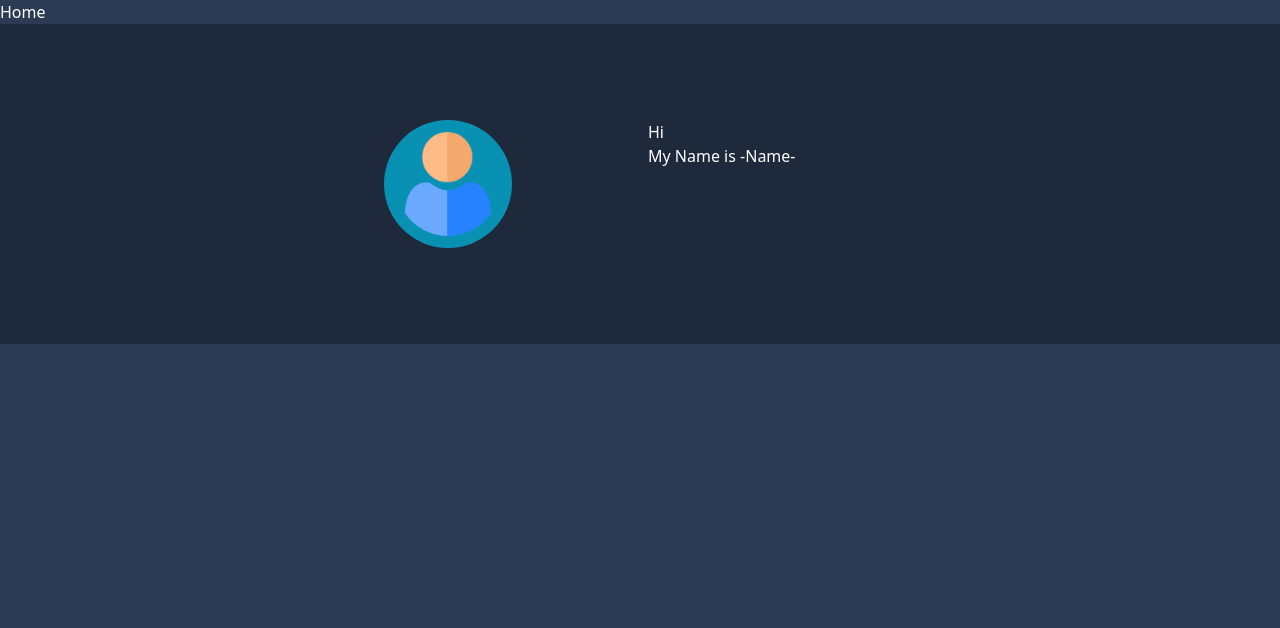
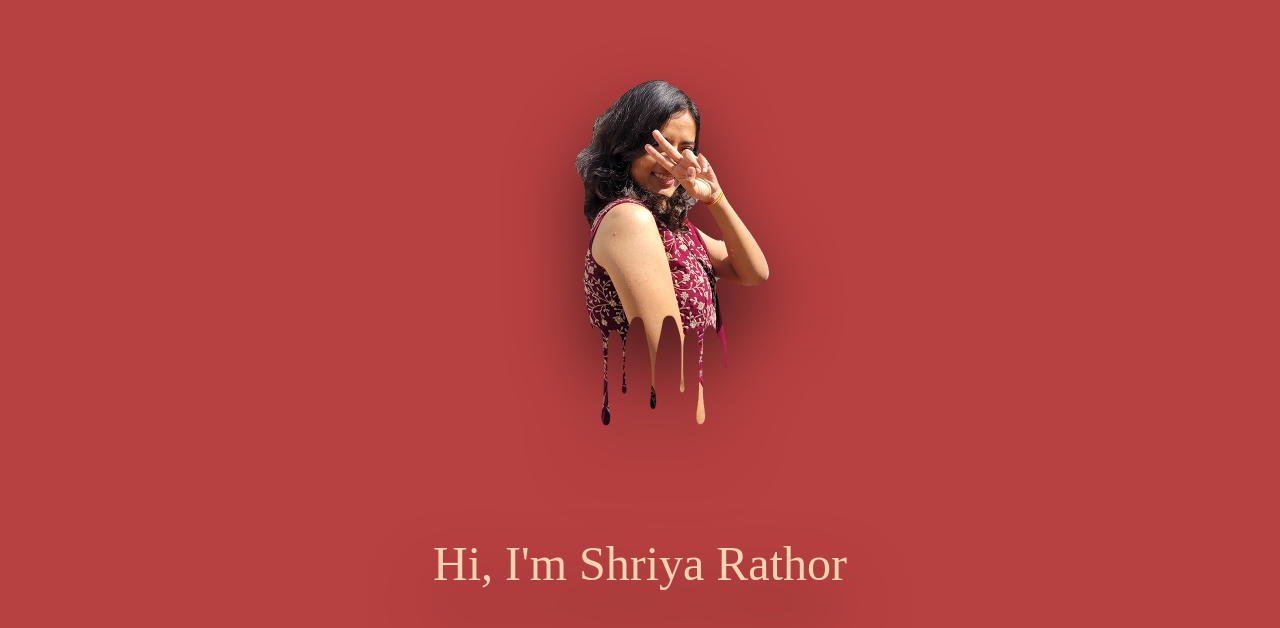
Before and after one commit to subs001/portfolio-1, a React (Create React App) app: page / in a window 1280 px wide. Shown: the top 628 px of the page. Built offline with nearby package versions, Linux system fonts and the light colour scheme.

Commit message:
Add userimg, name text components, Add Marck Script font

```diff
--- /dev/null
+++ b/src/components/Name.component.jsx
@@ -0,0 +1,11 @@
+import React from 'react'
+
+function Name() {
+  return (
+    <div className='flex justify-center'>
+        <p className='font-marckScript text-5xl drop-shadow-homepage'>Hi, I'm Shriya Rathor</p>
+    </div>
+  )
+}
+
+export default Name
--- a/src/components/Profile.component.jsx
+++ /dev/null
@@ -1,18 +0,0 @@
-import React from 'react'
-import profile_pic from '../assets/images/user.png'
-
-function Profile() {
-  return (
-    <div class="grid grid-cols-2 py-24 bg-slate-800">
-        <div class='flex justify-end mr-32'>
-        <img src={profile_pic} alt="Profile Picture" class='w-32 h-32  bg-cyan-600 rounded-full p-3'/>
-        </div>
-        <div class='ml-2'>
-            <h1>Hi</h1>
-            <h5>My Name is -Name-</h5>
-        </div>
-    </div>
-  )
-}
-
-export default Profile
--- /dev/null
+++ b/src/components/UserImg.component.jsx
@@ -0,0 +1,12 @@
+import React from 'react';
+import user_img from '../assets/images/user_img.png';
+
+function UserImg() {
+  return (
+    <div className='flex justify-center'>
+        <img src={user_img} alt="Profile" className='w-[75%] h-[auto] drop-shadow-homepage' />
+    </div>
+  )
+}
+
+export default UserImg
--- a/src/index.css
+++ b/src/index.css
@@ -15,9 +15,10 @@ code {
 @tailwind base;
 @tailwind components;
 @tailwind utilities;
+@import url("https://fonts.googleapis.com/css?family=Marck+Script");
 
 body {
   margin: 0;
-  background-color: #2B3A55;
-  color: white;
+  background-color: #b02d2de7;
+  color: #ffd4b1;
 }
--- a/src/pages/Home.js
+++ b/src/pages/Home.js
@@ -1,11 +1,12 @@
 import React from "react";
-import Profile from "../components/Profile.component";
+import UserImg from "../components/UserImg.component";
+import Name from "../components/Name.component";
 
 function Home() {
   return (
     <div>
-      Home
-      <Profile></Profile>
+      <UserImg></UserImg>
+      <Name></Name>
     </div>
   );
 }
--- a/tailwind.config.js
+++ b/tailwind.config.js
@@ -4,7 +4,14 @@ module.exports = {
     "./src/**/*.{js,jsx,ts,tsx}",
   ],
   theme: {
-    extend: {},
+    extend: {
+      dropShadow: {
+        'homepage': '0 35px 35px rgba(76,28,28,1)'
+      }
+    },
+    fontFamily: {
+      "marckScript": ["Marck Script"],
+    }
   },
   plugins: [],
 }
```
Also changed, not shown: src/assets/images/user_img.png (renamed from src/assets/images/Homepage.png).
